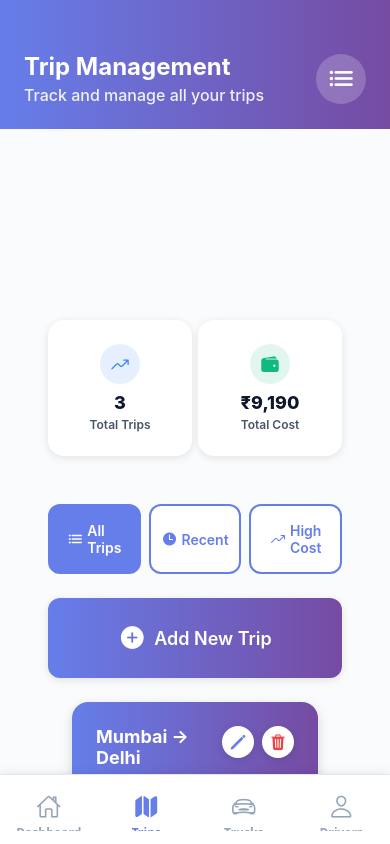
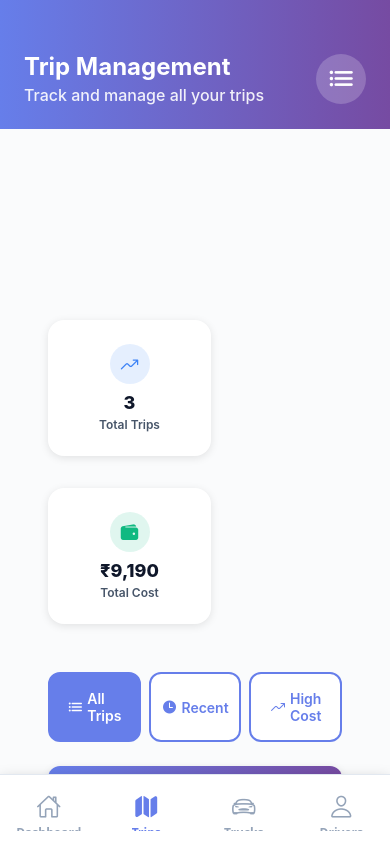
Before and after one commit to 0Anish0/TruckData, a React Native app: screen /Trips in a window 390 px wide. Built offline with nearby package versions, Linux system fonts and the light colour scheme.

Commit message:
Refactor EnhancedTripCard, EnhancedTripsScreen, and EnhancedTrucksScreen styles for improved layout consistency. Adjust margin and width properties to enhance UI clarity and responsiveness, ensuring alignment with global theme values.

```diff
--- a/src/components/EnhancedTripCard.tsx
+++ b/src/components/EnhancedTripCard.tsx
@@ -262,8 +262,7 @@ const EnhancedTripCard: React.FC<EnhancedTripCardProps> = ({
 
 const styles = StyleSheet.create({
   container: {
-    marginHorizontal: SIZES.spacingLg,
-    marginBottom: SIZES.spacingMd,
+    marginBottom: SIZES.spacingLg,
     borderRadius: SIZES.radiusLg,
     ...SIZES.shadowMedium,
     position: 'relative',
--- a/src/screens/EnhancedTripsScreen.tsx
+++ b/src/screens/EnhancedTripsScreen.tsx
@@ -7,6 +7,7 @@ import {
   RefreshControl,
   Animated,
   TouchableOpacity,
+  Dimensions,
 } from 'react-native';
 import { LinearGradient } from 'expo-linear-gradient';
 import { Ionicons } from '@expo/vector-icons';
@@ -15,6 +16,7 @@ import { COLORS, SIZES, ANIMATIONS } from '../constants/theme';
 import EnhancedTripCard from '../components/EnhancedTripCard';
 import EnhancedCustomButton from '../components/EnhancedCustomButton';
 import { Trip, Truck, TripsScreenNavigationProp } from '../types';
+const { width } = Dimensions.get('window');
 
 interface EnhancedTripsScreenProps {
   navigation: TripsScreenNavigationProp;
@@ -357,13 +359,14 @@ const styles = StyleSheet.create({
   },
   statsContainer: {
     flexDirection: 'row',
-    flexWrap: 'nowrap',
+    flexWrap: 'wrap',
     justifyContent: 'space-between',
     marginTop: SIZES.spacingLg,
     marginBottom: SIZES.spacingXl,
+    gap: SIZES.spacingMd,
   },
   statCard: {
-    width: '49%',
+    width: (width - SIZES.spacingLg * 2 - SIZES.spacingMd) / 2,
     backgroundColor: COLORS.surface,
     borderRadius: SIZES.radiusLg,
     padding: SIZES.spacingLg,
--- a/src/screens/EnhancedTrucksScreen.tsx
+++ b/src/screens/EnhancedTrucksScreen.tsx
@@ -7,6 +7,7 @@ import {
   RefreshControl,
   Animated,
   TouchableOpacity,
+  Dimensions,
 } from 'react-native';
 import { LinearGradient } from 'expo-linear-gradient';
 import { Ionicons } from '@expo/vector-icons';
@@ -15,6 +16,7 @@ import { COLORS, SIZES, ANIMATIONS } from '../constants/theme';
 import EnhancedTruckCard from '../components/EnhancedTruckCard';
 import EnhancedCustomButton from '../components/EnhancedCustomButton';
 import { Truck, Trip } from '../types';
+const { width } = Dimensions.get('window');
 
 const EnhancedTrucksScreen: React.FC = () => {
   const [trucks, setTrucks] = useState<Truck[]>([]);
@@ -328,13 +330,14 @@ const styles = StyleSheet.create({
   },
   statsContainer: {
     flexDirection: 'row',
-    flexWrap: 'nowrap',
+    flexWrap: 'wrap',
     marginTop: SIZES.spacingLg,
     marginBottom: SIZES.spacingXl,
     justifyContent: 'space-between',
+    gap: SIZES.spacingMd,
   },
   statCard: {
-    width: '49%',
+    width: (width - SIZES.spacingLg * 2 - SIZES.spacingMd) / 2,
     backgroundColor: COLORS.surface,
     borderRadius: SIZES.radiusLg,
     padding: SIZES.spacingLg,
```
